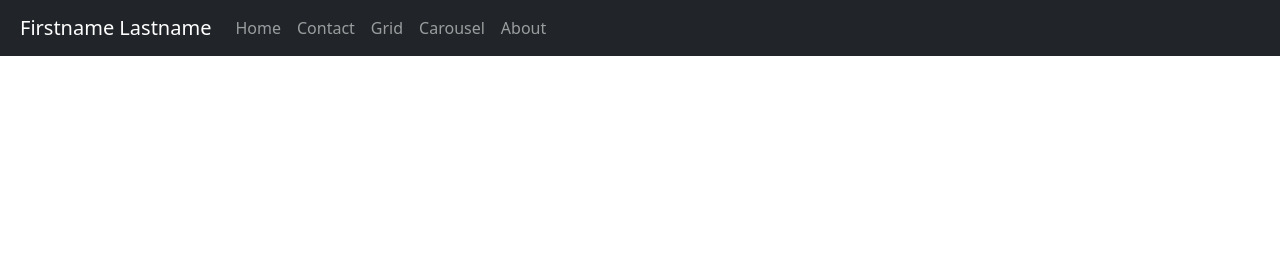
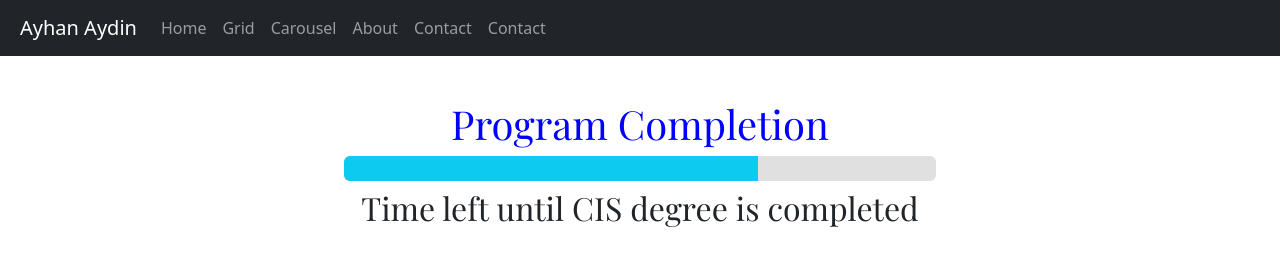
Before and after one commit to aydin786/aydin786.github.io, a plain HTML site: page program.html in a window 1280 px wide. Drawn offline with nearby package versions, Linux system fonts and the light colour scheme.

Commit message:
Update program.html

```diff
--- a/program.html
+++ b/program.html
@@ -5,7 +5,7 @@
     <meta name="viewport" content="width=device-width, initial-scale=1, shrink-to-fit=no">
     <meta name="description" content="">
     <meta name="author" content="">
-    <title>Lastname Firstname: 225</title>
+    <title>CIS Progress</title>
     <link rel="canonical" href="https://getbootstrap.com/docs/4.0/examples/starter-template/">
     <!-- Bootstrap core CSS -->
     <link href="css/styles.css" rel="stylesheet">
@@ -17,7 +17,7 @@
 </head>
 <body>
 <nav class="navbar navbar-expand-md navbar-dark bg-dark fixed-top">
-    <a class="navbar-brand" href="#">Firstname Lastname</a>
+    <a class="navbar-brand" href="#">Ayhan Aydin</a>
     <button class="navbar-toggler" type="button" data-toggle="collapse" data-target="#navbarsExampleDefault" aria-controls="navbarsExampleDefault" aria-expanded="false" aria-label="Toggle navigation">
         <span class="navbar-toggler-icon"></span>
     </button>
@@ -26,39 +26,39 @@
             <li class="nav-item active">
                 <a class="nav-link" href="index.html">Home</a>
             </li>
+
+            <li class="nav-item">
+                <a class="nav-link" href="grid.html">Grid</a>
+            </li>
+            <li class="nav-item">
+                <a class="nav-link" href="Carousel">Carousel</a>
+            </li>
+            <li class="nav-item">
+                <a class="nav-link" href="about.html">About</a>
+            </li>
             <li class="nav-item">
                 <a class="nav-link" href="contact.html">Contact</a>
             </li>
             <li class="nav-item">
-                <a class="nav-link" href="grid.html">Grid</a>
-            </li>
-            <li class="nav-item">
-                <a class="nav-link" href="components.html">Carousel</a>
-            </li>
-            <li class="nav-item">
-                <a class="nav-link" href="about.html">About</a>
+                <a class="nav-link" href="program.html">Contact</a>
             </li>
         </ul>
     </div>
 </nav>
 
 <main role="main" class="container-fluid">
-    <div id="h1"></div>
-    <div id="img"></div>
-    <div id="content"></div>
-
-    <script>
-        const user = {
-            name: '',
-            imageUrl: '',
-            bio: ''
-        };
-
-        // Step one - Create a React element
-
-        // Step 2: Render the React element
-
-    </script>
+<h1 style="color:blue; text-align:center;">
+    Program Completion
+</h1>
+<div class="container">
+    <div class="progress" style="height:25px; background-color: #e0e0e0;">
+        <div class="progress-bar bg-info" style="width:70%; height:25px;">
+        </div>
+    </div>
+        <h2 class="text-center mt-2">
+        Time left until CIS degree is completed
+        </h2>
+</div>
 
 </main><!-- /.container -->
 
```
